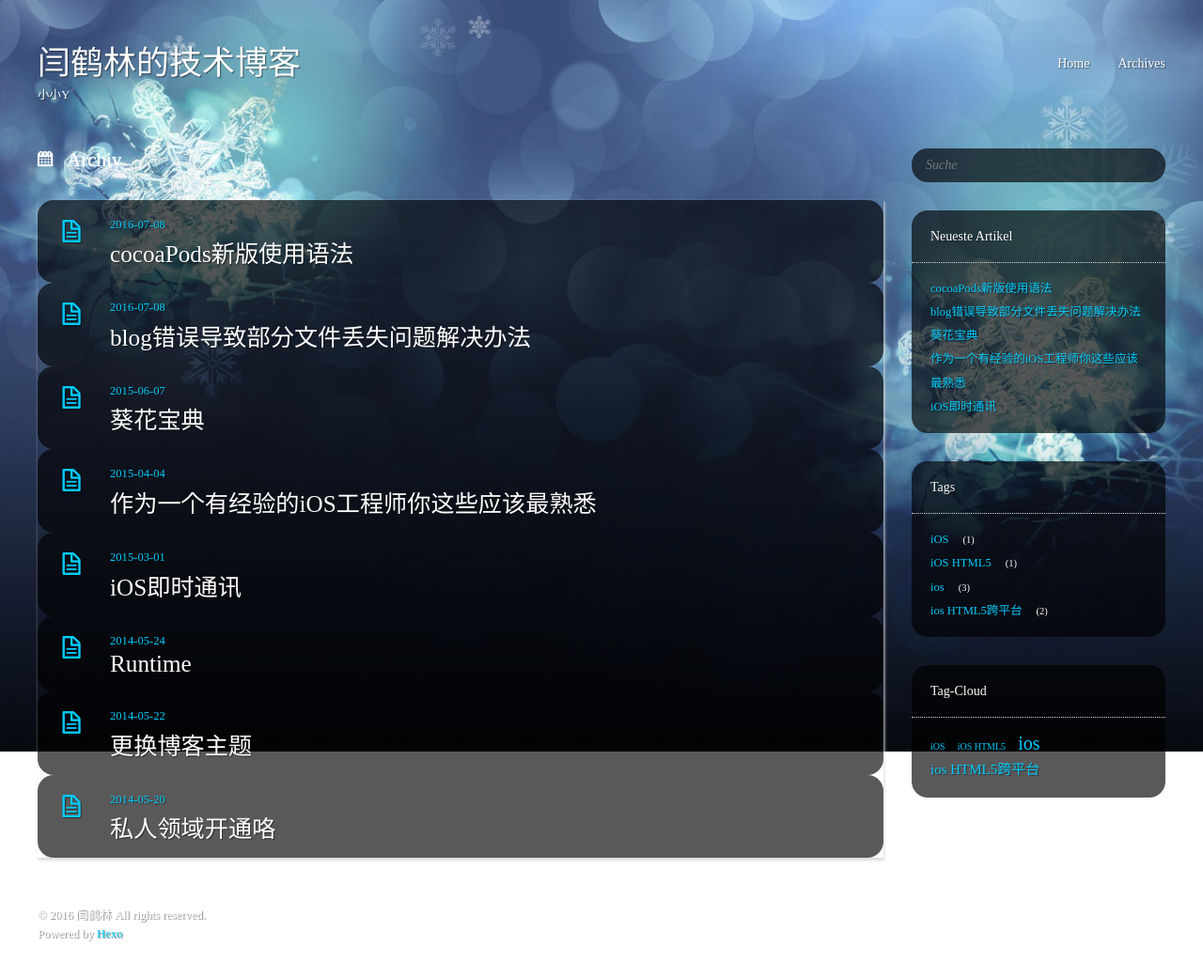
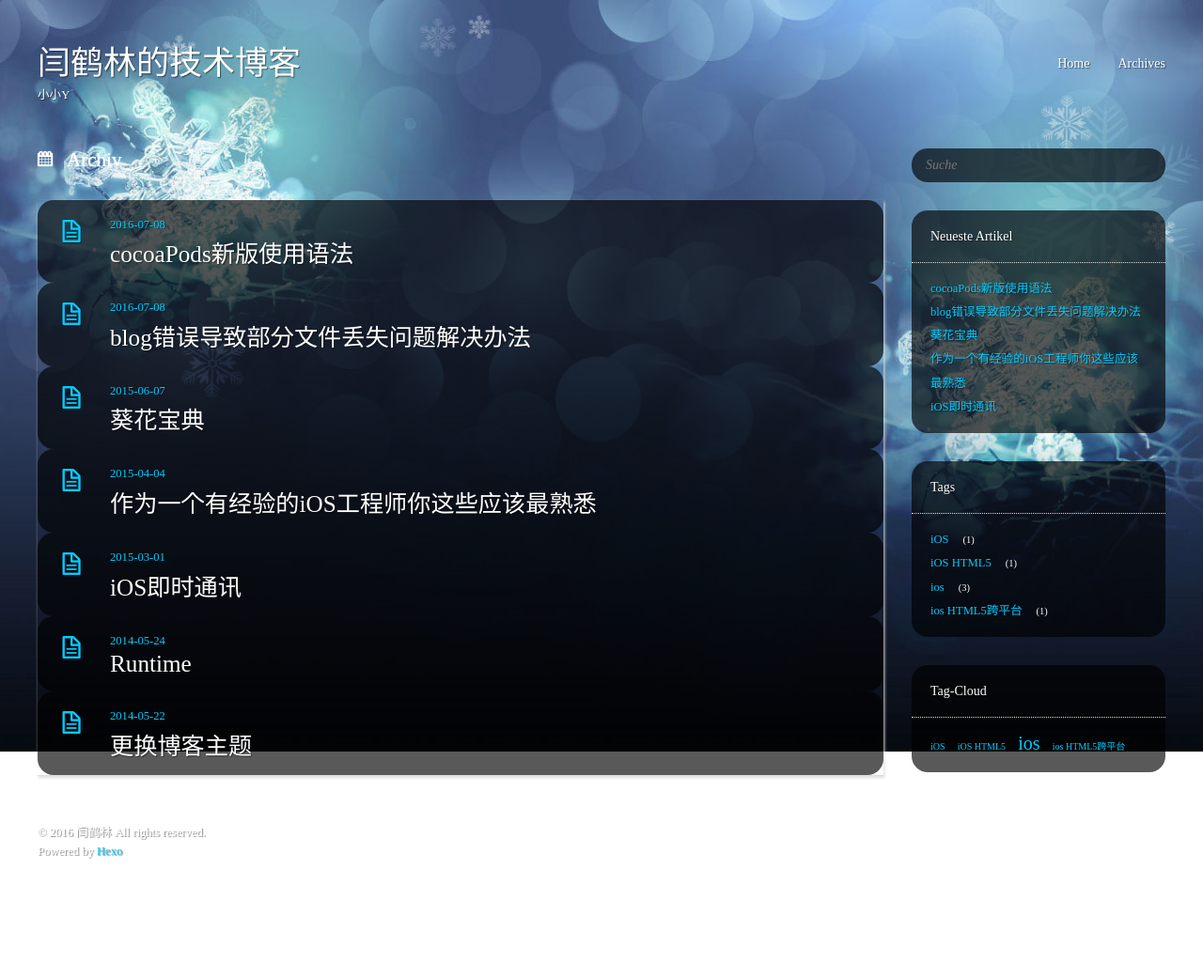
Before and after one commit to yanhelin123/yanhelin123.github.io, a plain HTML site: page archives/index.html in a window 1280 px wide. Shown: the whole page at 94% size. After the commit the page ends 966 px from the top, so only its background shows below. Drawn offline with Linux system fonts and the light colour scheme; a script that the page names is missing.

Commit message:
Site updated: 2016-07-15 15:07:59

```diff
--- a/archives/index.html
+++ b/archives/index.html
@@ -147,18 +147,6 @@
         </div>
       </article>
 
-      <article class="post">
-        <div class="post-content">
-          <header>
-            <div class="icon"></div>
-            <time datetime="2014-05-20T13:05:34.000Z"><a href="/2014/05/20/YHL私人领域开通咯/">2014-05-20</a></time>
-
-              <h1 class="title"><a href="/2014/05/20/YHL私人领域开通咯/">私人领域开通咯</a></h1>
-
-          </header>
-        </div>
-      </article>
-
   </div>
 </div></div>
     <aside id="sidebar" class="alignright">
@@ -211,7 +199,7 @@
 
     <li><a href="/tags/ios/">ios</a><small>3</small></li>
 
-    <li><a href="/tags/ios-HTML5跨平台/">ios HTML5跨平台</a><small>2</small></li>
+    <li><a href="/tags/ios-HTML5跨平台/">ios HTML5跨平台</a><small>1</small></li>
 
   </ul>
 </div>
@@ -221,7 +209,7 @@
 <div class="widget tagcloud">
   <h3 class="title">Tag-Cloud</h3>
   <div class="entry">
-    <a href="/tags/iOS/" style="font-size: 10px;">iOS</a> <a href="/tags/iOS-HTML5/" style="font-size: 10px;">iOS HTML5</a> <a href="/tags/ios/" style="font-size: 20px;">ios</a> <a href="/tags/ios-HTML5跨平台/" style="font-size: 15px;">ios HTML5跨平台</a>
+    <a href="/tags/iOS/" style="font-size: 10px;">iOS</a> <a href="/tags/iOS-HTML5/" style="font-size: 10px;">iOS HTML5</a> <a href="/tags/ios/" style="font-size: 20px;">ios</a> <a href="/tags/ios-HTML5跨平台/" style="font-size: 10px;">ios HTML5跨平台</a>
   </div>
 </div>
 
```
Also changed, not shown: 2014/05/22/更换博客主题/index.html (+2 -2 lines), 2014/05/24/Runtime/index.html (+2 -2 lines), 2015/03/01/iOS即时通讯/index.html (+2 -2 lines), 2015/04/04/作为一个有经验的iOS工程师你这些应该最熟悉/index.html (+2 -2 lines), 2015/06/07/葵花宝典/index.html (+2 -2 lines), 2016/07/08/blog错误导致部分文件丢失问题解决办法/index.html (+2 -2 lines), 2016/07/08/cocoaPods新版使用语法/index.html (+2 -2 lines), archives/2014/05/index.html (+2 -14 lines), archives/2014/index.html (+2 -14 lines), archives/2015/03/index.html (+2 -2 lines), archives/2015/04/index.html (+2 -2 lines), archives/2015/06/index.html (+2 -2 lines), archives/2015/index.html (+2 -2 lines), archives/2016/07/index.html (+2 -2 lines), 5 more files.
